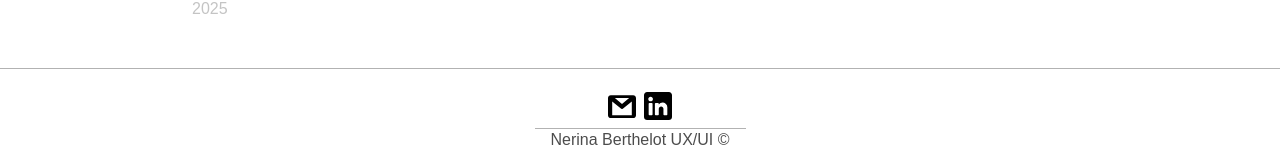
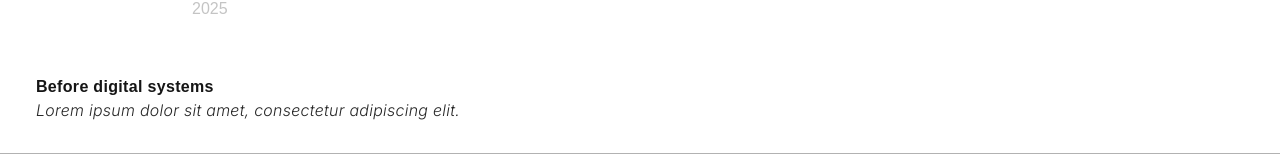
Before and after one commit to callapa1/nerina, a Next.js app: page /en/projects in a window 1280 px wide. Shown: the part 797-951 px from the top of the page. Built offline with nearby package versions, Linux system fonts and the light colour scheme; a web font is replaced by a local one.

Commit message:
feat: add Before digital systems intro block to Projects page

```diff
--- a/app/[locale]/(site)/projects/page.tsx
+++ b/app/[locale]/(site)/projects/page.tsx
@@ -19,6 +19,11 @@ export default async function ProjectsPage() {
           context: t('project.context')
         }}
       />
+
+      <div id="work-intro-before-digital" className="enter-fade mt-[40px] [animation-delay:220ms]">
+        <h3 className="type-title-30">{t('beforeDigitalTitle')}</h3>
+        <p className="mt-3 max-w-5xl text-[length:var(--fs-3xl)] font-light italic leading-[140%] tracking-[0.02em] text-black/85">{t('beforeDigitalSubtitle')}</p>
+      </div>
     </section>
   );
 }
--- a/messages/en.json
+++ b/messages/en.json
@@ -34,6 +34,8 @@
     "projectLabel": "Project",
     "descriptionLabel": "Description",
     "projectCtaLabel": "View project",
+    "beforeDigitalTitle": "Before digital systems",
+    "beforeDigitalSubtitle": "Lorem ipsum dolor sit amet, consectetur adipiscing elit.",
     "project": {
       "name": "ABC Comunidad",
       "discipline": "Systems design · Information architecture · UI design",
--- a/messages/es.json
+++ b/messages/es.json
@@ -34,6 +34,8 @@
     "projectLabel": "Proyecto",
     "descriptionLabel": "Descripción",
     "projectCtaLabel": "Ver proyecto",
+    "beforeDigitalTitle": "Antes de los sistemas digitales",
+    "beforeDigitalSubtitle": "Lorem ipsum dolor sit amet, consectetur adipiscing elit.",
     "project": {
       "name": "ABC Comunidad",
       "discipline": "Diseño de sistemas · Arquitectura de información · Diseño UI",
```
